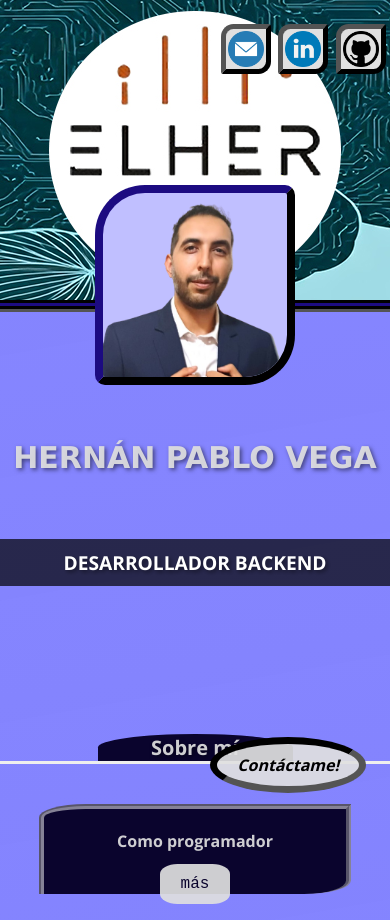
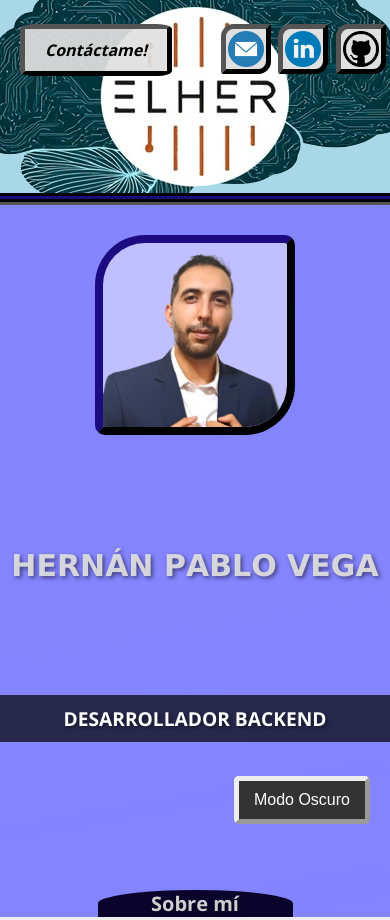
Before and after one commit to HernanVega753/Portfolio, a plain HTML site: page index.html in a window 390 px wide. Shown: the top 920 px of the page. Drawn offline with nearby package versions, Linux system fonts and the light colour scheme.

Commit message:
integrado modo oscuro | modificaciones de estilo

```diff
--- /dev/null
+++ b/animation.css
@@ -0,0 +1,26 @@
+.hidden {
+  opacity: 0;
+  transition: opacity 1s ease-in-out;
+}
+
+.visible {
+  opacity: 1;
+}
+
+.nombre span {
+  display: inline-block;
+  opacity: 0;
+  transform: translateY(20px);
+  animation: fadeIn 0.5s forwards;
+}
+
+@keyframes fadeIn {
+  from {
+    opacity: 0;
+    transform: translateY(20px);
+  }
+  to {
+    opacity: 1;
+    transform: translateY(0);
+  }
+}
--- /dev/null
+++ b/animation.js
@@ -0,0 +1,13 @@
+document.addEventListener("DOMContentLoaded", () => {
+  const nombreContainer = document.querySelector(".nombre");
+  const imgHernan = document.getElementById("imgHernan");
+  const text = "HERNÁN PABLO VEGA";
+
+  // Crear spans para cada letra
+  text.split("").forEach((letter, index) => {
+    const span = document.createElement("span");
+    span.textContent = letter === " " ? "\u00A0" : letter; // Añadir espacio si es un espacio
+    span.style.animationDelay = `${index * 0.1}s`;
+    nombreContainer.appendChild(span);
+  });
+});
--- /dev/null
+++ b/darkMode.js
@@ -0,0 +1,33 @@
+document.addEventListener("DOMContentLoaded", () => {
+  const toggleButton = document.createElement("button");
+  toggleButton.textContent = "Modo Oscuro";
+  toggleButton.style.position = "fixed";
+  toggleButton.style.bottom = "20px";
+  toggleButton.style.right = "20px";
+  toggleButton.style.padding = "10px 15px";
+  toggleButton.style.backgroundColor = "#333";
+  toggleButton.style.color = "#fff";
+  toggleButton.style.borderStyle = "outset";
+  toggleButton.style.borderWidth = "5px";
+  toggleButton.style.borderRadius = "5px";
+  toggleButton.style.cursor = "pointer";
+  toggleButton.style.zIndex = "1000";
+
+  toggleButton.addEventListener("click", () => {
+    document.body.classList.toggle("dark-mode");
+    const isDarkMode = document.body.classList.contains("dark-mode");
+
+    // Cambiar texto del botón
+    toggleButton.textContent = isDarkMode ? "Modo Claro" : "Modo Oscuro";
+
+    // Cambiar estilos del botón según el modo
+    toggleButton.style.backgroundColor = isDarkMode ? "#fff" : "#333";
+    toggleButton.style.color = isDarkMode ? "#333" : "#fff";
+    toggleButton.style.borderColor = isDarkMode ? "#fff" : "#333";
+
+    const portada = document.getElementById("img-container");
+    portada.style.backgroundColor = isDarkMode ? "#fff" : "#333";
+  });
+
+  document.body.appendChild(toggleButton);
+});
--- a/index.html
+++ b/index.html
@@ -18,6 +18,7 @@
 
     <link rel="stylesheet" href="styles.css" />
     <link rel="stylesheet" href="overlay.css" />
+    <link rel="stylesheet" href="animation.css" />
     <script
       type="text/javascript"
       src="https://cdn.jsdelivr.net/npm/@emailjs/browser@4/dist/email.min.js"
@@ -37,21 +38,27 @@
     <![endif]-->
 
     <header>
-      <div class="img-container">
+      <div class="img-container" id="imgContainer">
         <img
+          src="./img/portadaGitAmpliadaSinFondo.png"
+          id="portImg"
           class="port-img"
-          src="./img/portadaGitAmpliada.jpg"
           alt="portada"
         />
       </div>
+
       <div class="supercontainer-hernan">
         <div class="img-hernan-container">
-          <img class="img-hernan" src="./img/cuadrado.png" alt="Hernan Vega" />
+          <img
+            id="imgHernan"
+            class="img-hernan"
+            src="./img/cuadrado.png"
+            alt="Hernan Vega"
+          />
         </div>
-      </div>
-
-      <div class="container-nombre">
-        <h1 class="nombre">HERNÁN PABLO VEGA</h1>
+        <div class="container-nombre">
+          <h1 class="nombre"></h1>
+        </div>
       </div>
 
       <h2 class="fullstack" id="programadorFullstack">Desarrollador Backend</h2>
@@ -382,6 +389,8 @@
     <script src="./scripts.js"></script>
     <script src="sendEmail.js"></script>
     <script src="overlay.js"></script>
+    <script src="darkMode.js"></script>
+    <script src="animation.js"></script>
 
     <footer>
       Portafolio de Hernán Pablo Vega | Creado con HTML - CSS y JavaScript |
--- a/styles.css
+++ b/styles.css
@@ -15,13 +15,13 @@ html {
 }
 .overlay {
   position: fixed;
-  right: 1%;
-  top: 85%;
+  left: 0%;
+  top: 20px;
   z-index: 100;
   background-color: rgba(224, 224, 224, 0.9215686275);
-  border-radius: 50%;
-  border-style: inset;
-  border-width: 7px;
+  border-radius: 7%;
+  border-style: outset;
+  border-width: 5px;
   border-color: #000;
   color: black;
   font-family: "Open Sans", "Montserrat", "sans-serif";
@@ -84,12 +84,15 @@ header {
 }
 header .supercontainer-hernan {
   width: 100%;
-  justify-items: center;
-  padding-top: 185px;
+  padding-top: 230px;
+  display: flex;
+  flex-direction: row;
+  justify-content: center;
 }
 header .supercontainer-hernan .img-hernan-container {
   overflow: hidden;
-  width: 200px;
+  min-width: 200px;
+  max-width: 200px;
   height: 200px;
   border-style: outset;
   border-width: 8px;
@@ -99,13 +102,17 @@ header .supercontainer-hernan .img-hernan-container {
   border-bottom-left-radius: 5%;
   border-color: #0a042d;
   display: flex;
+  justify-content: center;
+  margin: 25px;
   background-color: rgb(192, 191, 255);
   margin-bottom: 20vh;
 }
 header .img-container {
+  width: 100%;
   z-index: -1;
   display: flex;
   justify-content: center;
+  align-items: center;
   width: 100%;
   height: auto;
   overflow: hidden;
@@ -154,10 +161,13 @@ header .contacto img {
 }
 
 .container-nombre {
-  width: 100%;
+  width: auto;
 }
 .container-nombre .nombre {
   margin: 0;
+  display: flex;
+  align-items: center; /* Centra verticalmente */
+  height: 250px;
 }
 
 .titulo {
@@ -370,7 +380,6 @@ footer {
   background: rgba(0, 0, 0, 0.7); /* Fondo oscuro semitransparente */
   padding: 10px 20px;
   text-align: center;
-  margin: 20px auto;
   position: relative;
   opacity: 0; /* Comienza invisible */
   transform: translateY(20px); /* Comienza desplazado hacia abajo */
@@ -397,14 +406,12 @@ footer {
   }
   body h1 {
     font-size: 30px;
-    margin-top: 6vh;
   }
   body h2 {
     font-size: 20px;
   }
   body .fullstack {
     margin-bottom: 8vh;
-    margin-top: 7vh;
   }
   .tecnologias {
     border-bottom: whitesmoke;
@@ -506,6 +513,7 @@ footer {
     width: 100%;
   }
   .container-nombre {
+    height: auto;
     padding: 5px;
   }
   .container-nombre .nombre {
@@ -570,13 +578,16 @@ footer {
     border-radius: 25%;
   }
   header .supercontainer-hernan {
-    margin-top: 185px;
-    margin-bottom: 50px;
+    width: 100%;
+    display: flex;
+    flex-direction: column;
+    align-items: center;
+    margin-top: 205px;
     padding: 0;
   }
   header .supercontainer-hernan .img-hernan-container {
-    padding: 0;
-    margin: 0;
+    margin-top: 30px;
+    margin-bottom: 0;
     background-color: rgb(192, 191, 255);
   }
   header .supercontainer-hernan .img-hernan-container .img-hernan {
@@ -605,6 +616,65 @@ footer {
     width: 100%;
     margin: 10vh;
   }
+  .overlay {
+    position: fixed;
+    width: fit-content;
+    right: 50%;
+    top: 4px;
+    z-index: 1000;
+    background-color: rgba(224, 224, 224, 0.9215686275);
+    border-radius: 10%;
+    border-style: outset;
+    border-width: 5px;
+    border-color: #000;
+    color: black;
+    font-family: "Open Sans", "Montserrat", "sans-serif";
+    font-style: italic;
+    font-weight: bolder;
+  }
 }
 
 /*# sourceMappingURL=styles.css.map */
+body.dark-mode {
+  background-color: #121212; /* Fondo oscuro */
+  color: #e0e0e0; /* Texto claro */
+}
+
+body.dark-mode .overlay {
+  background-color: #1e1e1e;
+  border-color: #333;
+  color: #ffffff;
+}
+
+body.dark-mode .background {
+  background: linear-gradient(170deg, hsl(240, 20%, 20%), hsl(240, 20%, 15%));
+}
+
+body.dark-mode .sobre-mi .column {
+  background-color: #1e1e1e;
+  color: #dcdcdc;
+  border-color: #444;
+}
+
+body.dark-mode .container-proyectos .proyectos {
+  background-color: #1e1e1e;
+  border-color: #444;
+}
+
+body.dark-mode .container-proyectos p {
+  background-color: #333;
+}
+
+body.dark-mode header .contacto a {
+  color: #ffffff;
+  text-shadow: 2px 2px 4px #333;
+}
+
+body.dark-mode .educacion {
+  background-color: #1e1e1e;
+  border-color: #444;
+}
+
+body.dark-mode footer {
+  color: #b3b3b3;
+}
```
Also changed, not shown: img/brillo (1).png (added), img/brillo.png (added), img/portadaGitAmpliadaSinFondo.png (added).
